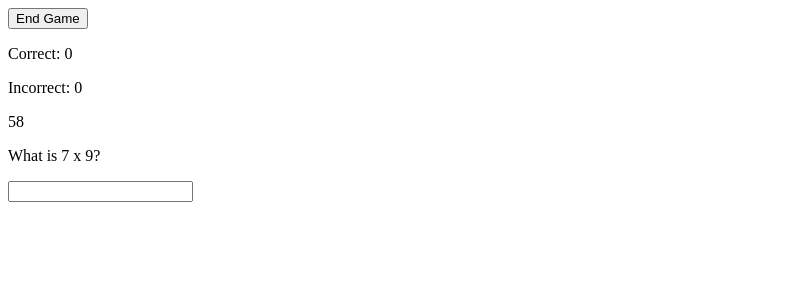
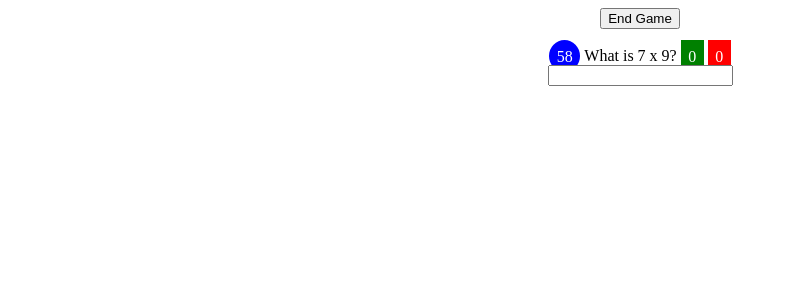
Before and after one commit to VulcanWM/timetable-game, a SvelteKit app: page / in a window 1280 px wide. Both pictures are taken after a click on the button "Start". Shown: the top 300 px of the page, without its empty margins (0-788 px from the left). Built offline with nearby package versions, Linux system fonts and the light colour scheme.

Commit message:
added styling

```diff
--- a/src/routes/+page.svelte
+++ b/src/routes/+page.svelte
@@ -10,13 +10,13 @@
 	function toggle(){
 		if (open == true){
 			open = false;
-			seconds = 60;
+		} else {
 			ended = false;
-			guess = "";
+			open = true;
 			correct = 0;
 			incorrect = 0;
-		} else {
-			open = true;
+			guess = "";
+			seconds = 60;
 		}
 	}
 	function handleTick(){
@@ -42,14 +42,43 @@
 	}
 </script>
 
-<div>
+<style>
+#main {
+	text-align: center;
+}
+
+.time {
+	border-radius: 50%;
+	padding: 7.5px;
+	color: white;
+	background-color: blue;
+}
+
+.correct {
+	padding: 7.5px;
+	background-color: green;
+	color: white;
+}
+
+.incorrect {
+	padding: 7.5px;
+	background-color: red;
+	color: white;
+}
+
+.question {
+	display: inline;
+}
+</style>
+
+<div id="main">
 	<button on:click={toggle}>{open ? 'End Game' : 'Start'}</button>
 	{#if open}
-		<p>Correct: {correct}</p>
-		<p>Incorrect: {incorrect}</p>
-		<p>{seconds}</p>
+		<br/><br/><span class="time">{seconds}</span>
 		<Timer callback={handleTick} />
-		<p>What is {num1} x {num2}?</p>
+		<p class="question">What is {num1} x {num2}?</p>
+		<span class="correct">{correct}</span>
+		<span class="incorrect">{incorrect}</span>
 		<form on:submit|preventDefault={handleSubmit}>
 			<input bind:value={guess}/>
 		</form>
```
